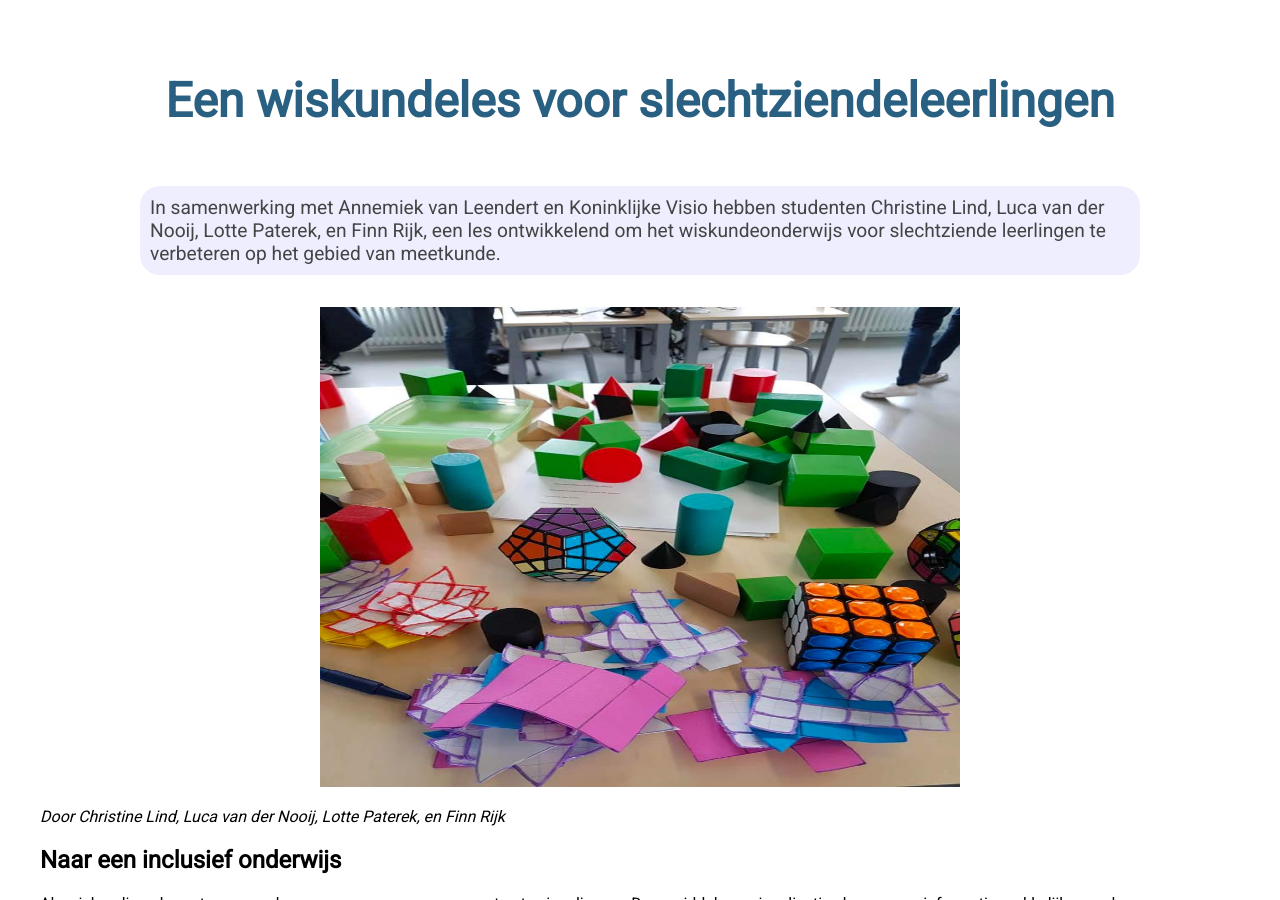
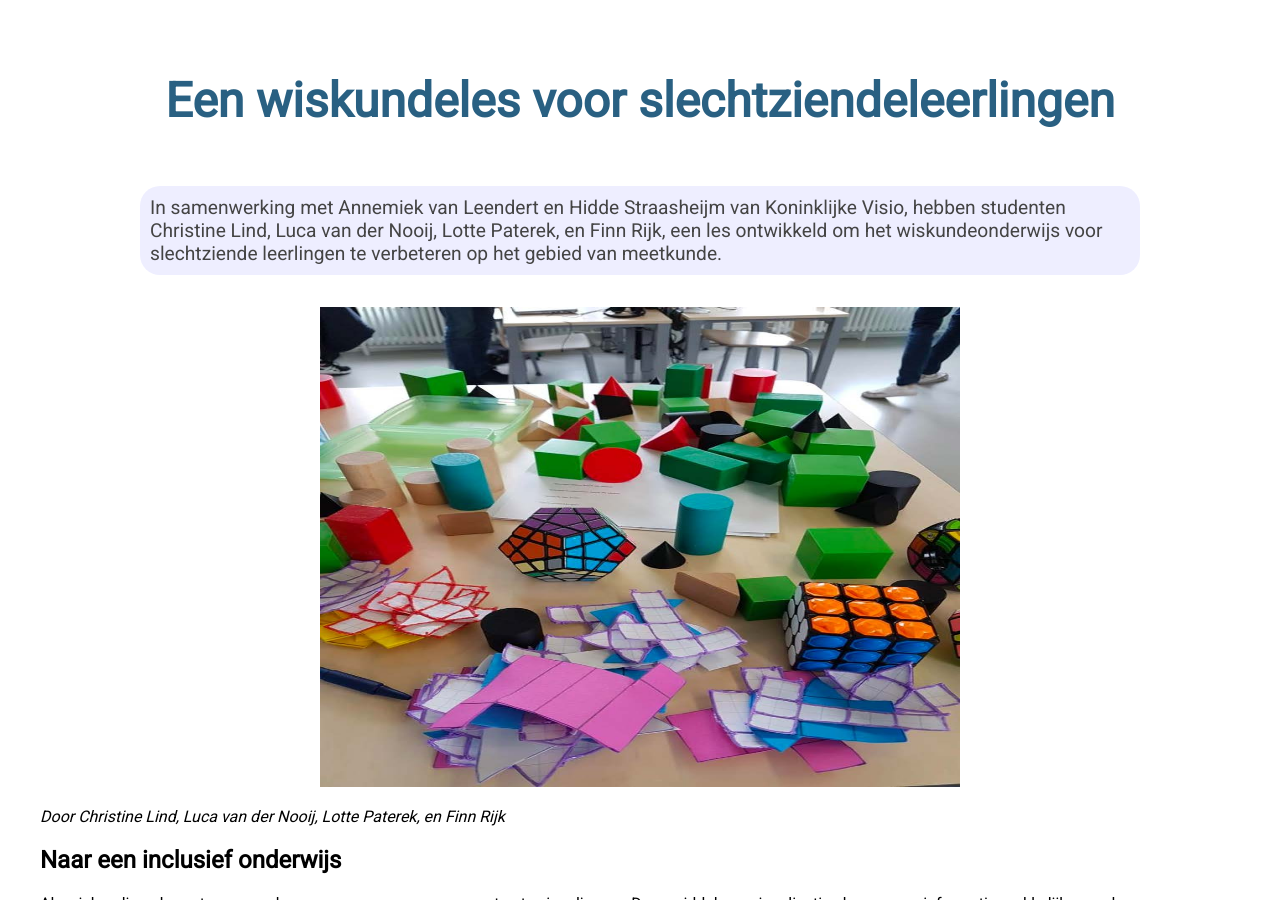
Before and after one commit to NicosStarreveld/Onderwijs-Communicatie, a Jekyll site: the page built from Pages/slechtziende.md, in a window 1280 px wide and 900 px high. Built offline with Jekyll 4.4.1, drawn with Linux system fonts in a browser that asks for light colours.

Commit message:
Update slechtziende.md

```diff
--- a/Pages/slechtziende.md
+++ b/Pages/slechtziende.md
@@ -2,7 +2,7 @@
 layout: page
 title: Een wiskundeles voor slechtziendeleerlingen
 category: Onderwijs
-description: In samenwerking met Annemiek van Leendert en Koninklijke Visio hebben studenten Christine Lind, Luca van der Nooij, Lotte Paterek, en Finn Rijk, een les ontwikkelend om het wiskundeonderwijs voor slechtziende leerlingen te verbeteren op het gebied van meetkunde.
+description: In samenwerking met Annemiek van Leendert en Hidde Straasheijm van Koninklijke Visio, hebben studenten Christine Lind, Luca van der Nooij, Lotte Paterek, en Finn Rijk, een les ontwikkeld om het wiskundeonderwijs voor slechtziende leerlingen te verbeteren op het gebied van meetkunde.
 ---
 
 <html>
```
